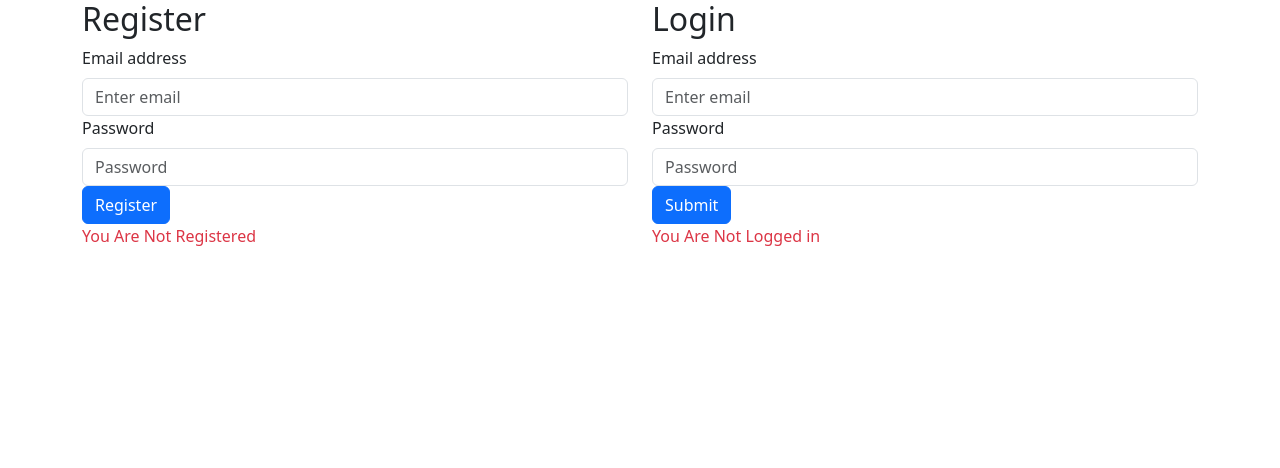
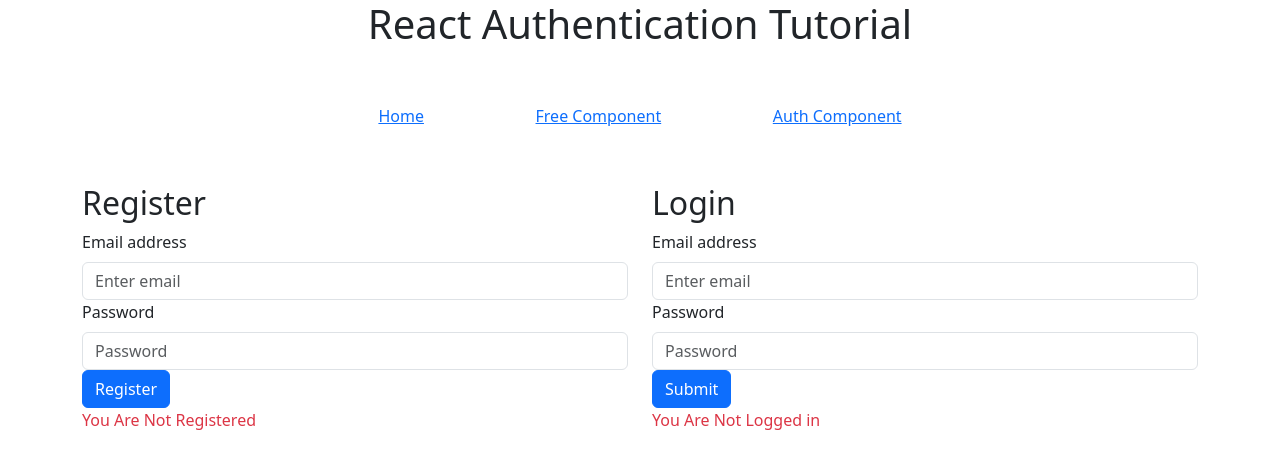
Before and after one commit to RealZacharyFowler/AuthFrontend, a React (Create React App) app: page / in a window 1280 px wide. Shown: the top 468 px of the page. Built offline with nearby package versions, Linux system fonts and the light colour scheme.

Commit message:
Refactored app.js with routes and updated index.css
Signed-off-by: Zachary Fowler <ZacharySamuel.Fowler@gmail.com>

```diff
--- /dev/null
+++ b/src/Account.js
@@ -0,0 +1,20 @@
+import React from "react";
+import { Col, Row } from "react-bootstrap";
+import Login from "./Login";
+import Register from "./Register";
+
+export default function Account() {
+    return (
+        <Row>
+            {/* Register */}
+            <Col xs={12} sm={12} md={6} lg={6}>
+                <Register />
+            </Col>
+
+            {/* Login */}
+            <Col xs={12} sm={12} md={6} lg={6}>
+                <Login />
+            </Col>
+        </Row>
+    );
+}
--- a/src/App.js
+++ b/src/App.js
@@ -1,19 +1,31 @@
+import { Switch, Route } from "react-router-dom";
 import { Container, Col, Row } from "react-bootstrap";
-import "./App.css";
-import Register from "./Register";
-import Login from "./Login";
+import Account from "./Account";
+import FreeComponent from "./FreeComponent";
+import AuthComponent from "./AuthComponent";
+import ProtectedRoutes from "./ProtectedRoutes";
 
 function App() {
   return (
     <Container>
       <Row>
-      <Col xs={12} sm={12} md={6} lg={6}>
-        <Register />
-      </Col>
-      <Col xs={12} sm={12} md={6} lg={6}>
-        <Login />
-      </Col>
+        <Col className="text-center">
+          <h1>React Authentication Tutorial</h1>
+
+          <section id="navigation">
+            <a href="/">Home</a>
+            <a href="/free">Free Component</a>
+            <a href="/auth">Auth Component</a>
+          </section>
+        </Col>
       </Row>
+
+      {/* create routes here */}
+      <Switch>
+        <Route exact path="/" component={Account} />
+        <Route exact path="/free" component={FreeComponent} />
+        <ProtectedRoutes path="/auth" component={AuthComponent} />
+      </Switch>
     </Container>
   );
 }
--- a/src/index.css
+++ b/src/index.css
@@ -11,3 +11,16 @@ code {
   font-family: source-code-pro, Menlo, Monaco, Consolas, 'Courier New',
     monospace;
 }
+
+#navigation{
+  margin-top: 5%;
+  margin-bottom: 5%;
+}
+
+#navigation a{
+  margin-right: 10%;
+}
+
+#navigation a:last-child{
+  margin-right: 0;
+}
```
